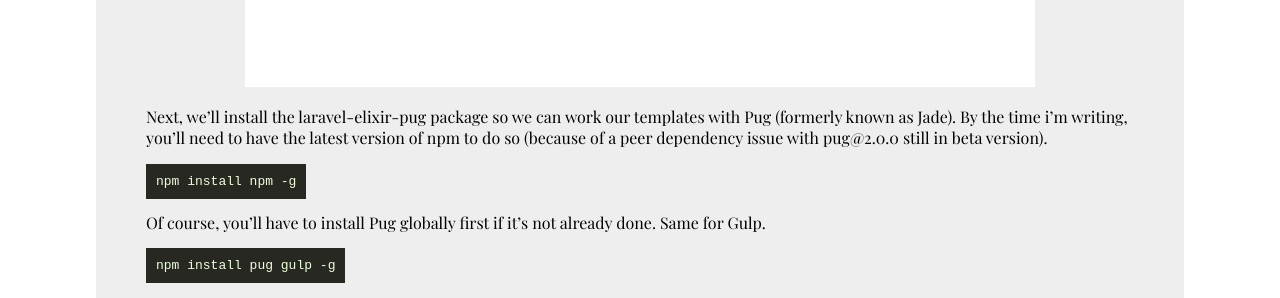
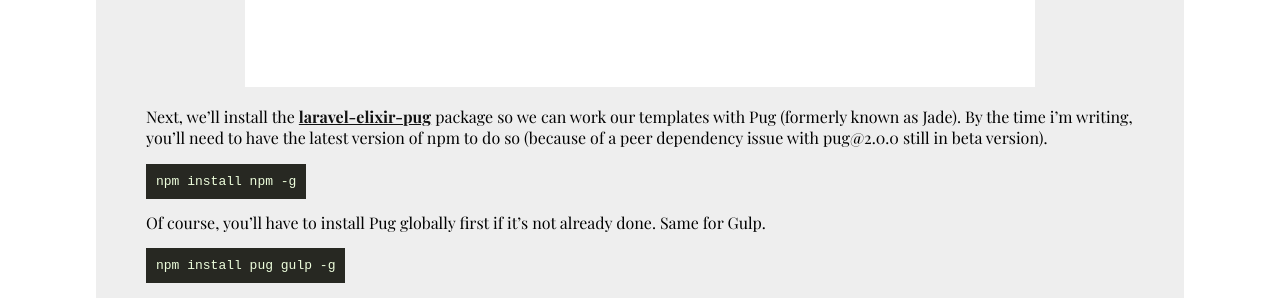
Before and after one commit to tameroski/tameroski.github.io, a Jekyll site: the page built from _posts/2016-09-26-Building-First-Laravel-Site.md, in a window 1280 px wide and 900 px high, scrolled down 1054 px. Shown: the part 154-452 px from the top of the window. Built offline with Jekyll 4.4.1, drawn with Linux system fonts in a browser that asks for light colours; comment, search, counter and statistics services are not loaded; part of the change alters nothing that is shown.

```diff
--- a/_posts/2016-09-26-Building-First-Laravel-Site.md
+++ b/_posts/2016-09-26-Building-First-Laravel-Site.md
@@ -33,7 +33,7 @@ When browsing at localhost:8000/ (the default host and port) you should have a p
 
 ![Laravel starting screen](/assets/images/posts/starting-screen.png)
 
-Next, we'll install the laravel-elixir-pug package so we can work our templates with Pug (formerly known as Jade). By the time i'm writing, you'll need to have the latest version of npm to do so (because of a peer dependency issue with pug@2.0.0 still in beta version).
+Next, we'll install the [laravel-elixir-pug](https://github.com/mrkmg/laravel-elixir-pug) package so we can work our templates with Pug (formerly known as Jade). By the time i'm writing, you'll need to have the latest version of npm to do so (because of a peer dependency issue with pug@2.0.0 still in beta version).
 
 `npm install npm -g`
 
```
